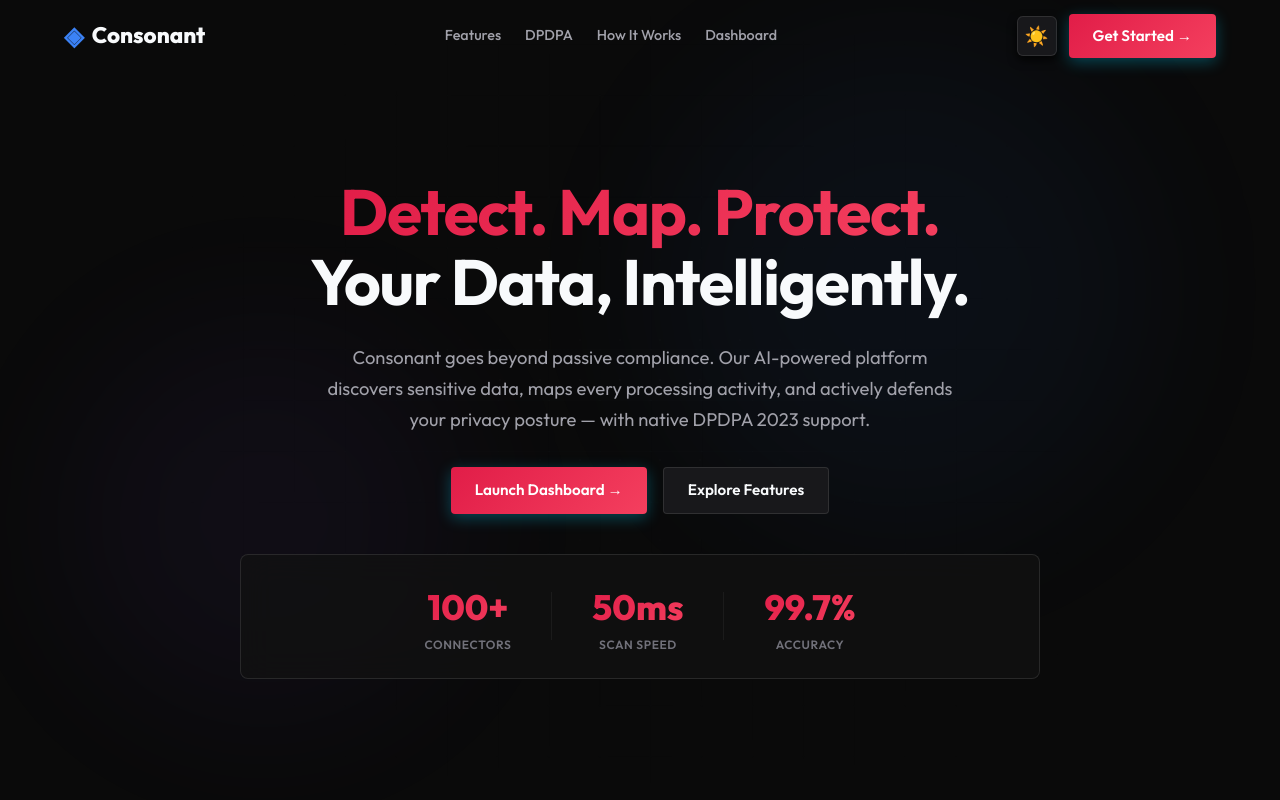
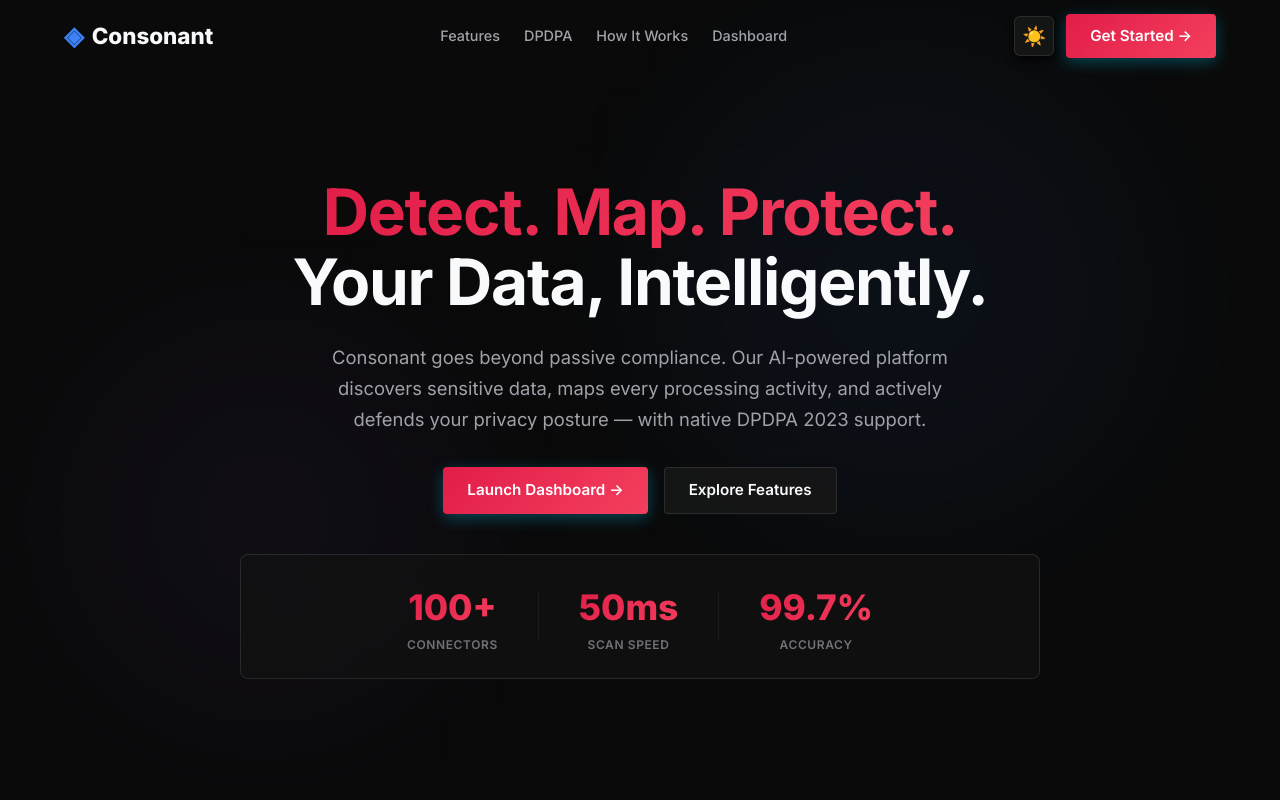
Before and after one commit to psyxsoul/consonant, a React (Vite) app: page / in a window 1280 px wide. Shown: the top 800 px of the page. Built offline with nearby package versions, Linux system fonts and the light colour scheme.

Commit message:
style: update font to Inter and explicitly set 16px radius for cards based on synveritas UI review

```diff
--- a/src/index.css
+++ b/src/index.css
@@ -2,14 +2,14 @@
    CONSONANT — Design System (V3 — Clean Rewrite)
    ============================================ */
 
-@import url('https://fonts.googleapis.com/css2?family=Outfit:wght@300;400;500;600;700;800&display=swap');
+@import url('https://fonts.googleapis.com/css2?family=Inter:wght@300;400;500;600;700;800&display=swap');
 
 /* ========== Theme Variables ========== */
 :root {
   /* Synveritas Core Palette */
   --bg-primary: #0a0a0a;
-  --bg-secondary: #121212;
-  --bg-tertiary: #18181b;
+  --bg-secondary: rgba(26, 26, 26, 0.5);
+  --bg-tertiary: rgba(26, 26, 26, 0.7);
   /* zinc-900 */
   --bg-surface: rgba(24, 24, 27, 0.6);
   --bg-glass: rgba(18, 18, 18, 0.75);
@@ -113,7 +113,7 @@ html {
 }
 
 body {
-  font-family: 'Outfit', sans-serif;
+  font-family: 'Inter', system-ui, -apple-system, sans-serif;
   background: var(--bg-primary);
   color: var(--text-primary);
   line-height: 1.6;
@@ -1092,6 +1092,8 @@ h4 {
   width: 250px;
   min-width: 250px;
   background: var(--bg-secondary);
+  backdrop-filter: blur(24px);
+  -webkit-backdrop-filter: blur(24px);
   border-right: 1px solid var(--border-default);
   display: flex;
   flex-direction: column;
@@ -1228,10 +1230,9 @@ h4 {
 }
 
 .sidebar-link.active {
-  background: var(--accent-red-dim);
+  background: rgba(208, 32, 32, 0.2);
   color: var(--text-primary);
-  border: 1px solid var(--border-accent);
-  box-shadow: 0 0 15px var(--shadow-glow);
+  border: 1px solid rgba(208, 32, 32, 0.3);
   font-weight: 600;
 }
 
@@ -1553,9 +1554,9 @@ h4 {
 .card {
   background: var(--bg-secondary);
   border: 1px solid var(--border-subtle);
-  /* subtle border */
-  border-radius: var(--radius-xl);
-  /* match Synveritas large rounded corners */
+  border-radius: 16px;
+  backdrop-filter: blur(24px);
+  -webkit-backdrop-filter: blur(24px);
   box-shadow: 0 4px 20px var(--shadow-color);
   overflow: hidden;
 }
```
